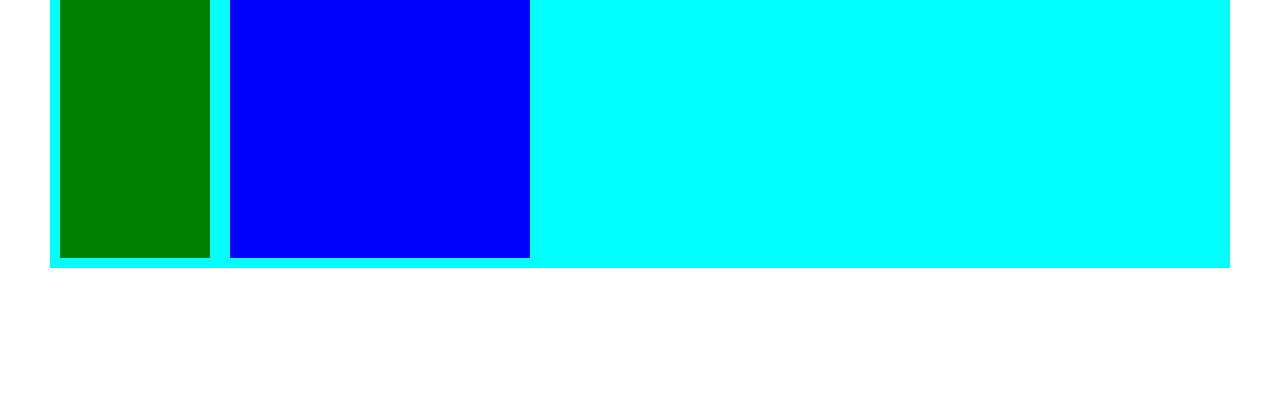
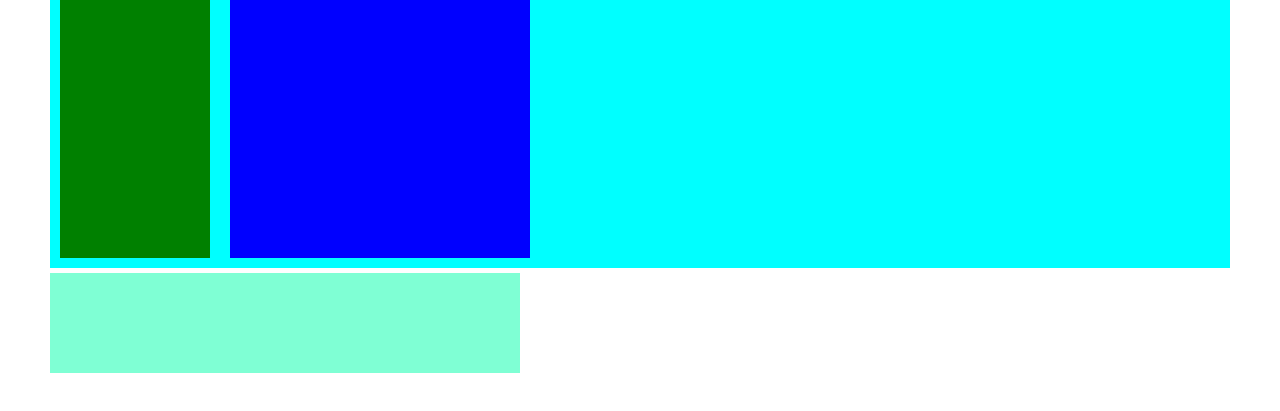
Before and after one commit to yogadwipayana/yogadwipayana.github.io, a plain HTML site: page index.html in a window 1280 px wide. Shown: the part 297-708 px from the top of the page. Drawn offline with Linux system fonts and the light colour scheme.

Commit message:
menambahkan layout

```diff
--- a/index.html
+++ b/index.html
@@ -23,5 +23,8 @@
         </div>
         <p></p>
     </div>
+    <div class="project">
+
+    </div>
 </body>
 </html>
--- a/style.css
+++ b/style.css
@@ -51,6 +51,11 @@ a{
     display: flex;
     flex-direction: row;
 }
+.content p{
+    background-color: blue;
+    width: 300px;
+    margin: 10px ;
+}
 .bio{
     display: flex;
     flex-direction: column;
@@ -67,8 +72,9 @@ a{
     height: 300px;
     margin: 10px;
 }
-p{
-    background-color: blue;
-    width: 300px;
-    margin: 10px ;
+.project{
+    background-color: aquamarine;
+    width: 470px;
+    height: 100px;
+    margin: 5px 50px;
 }
```
